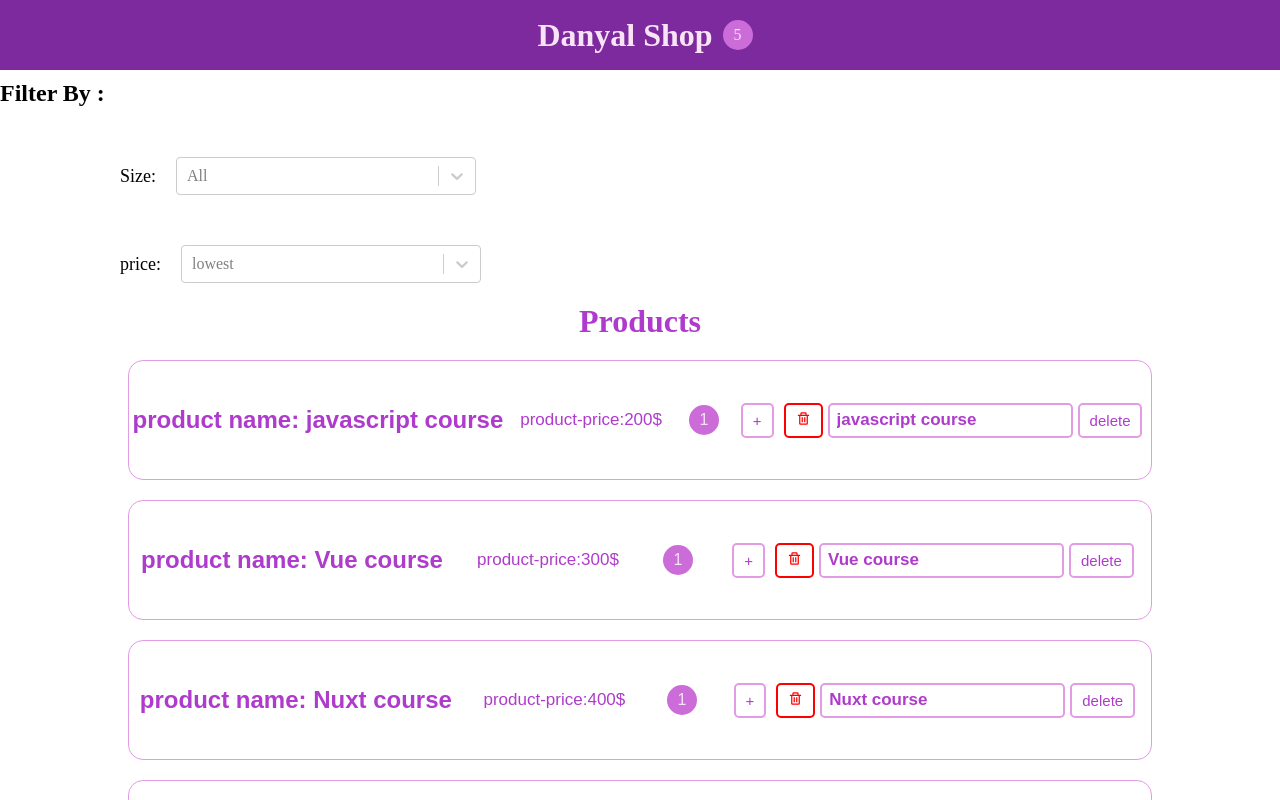
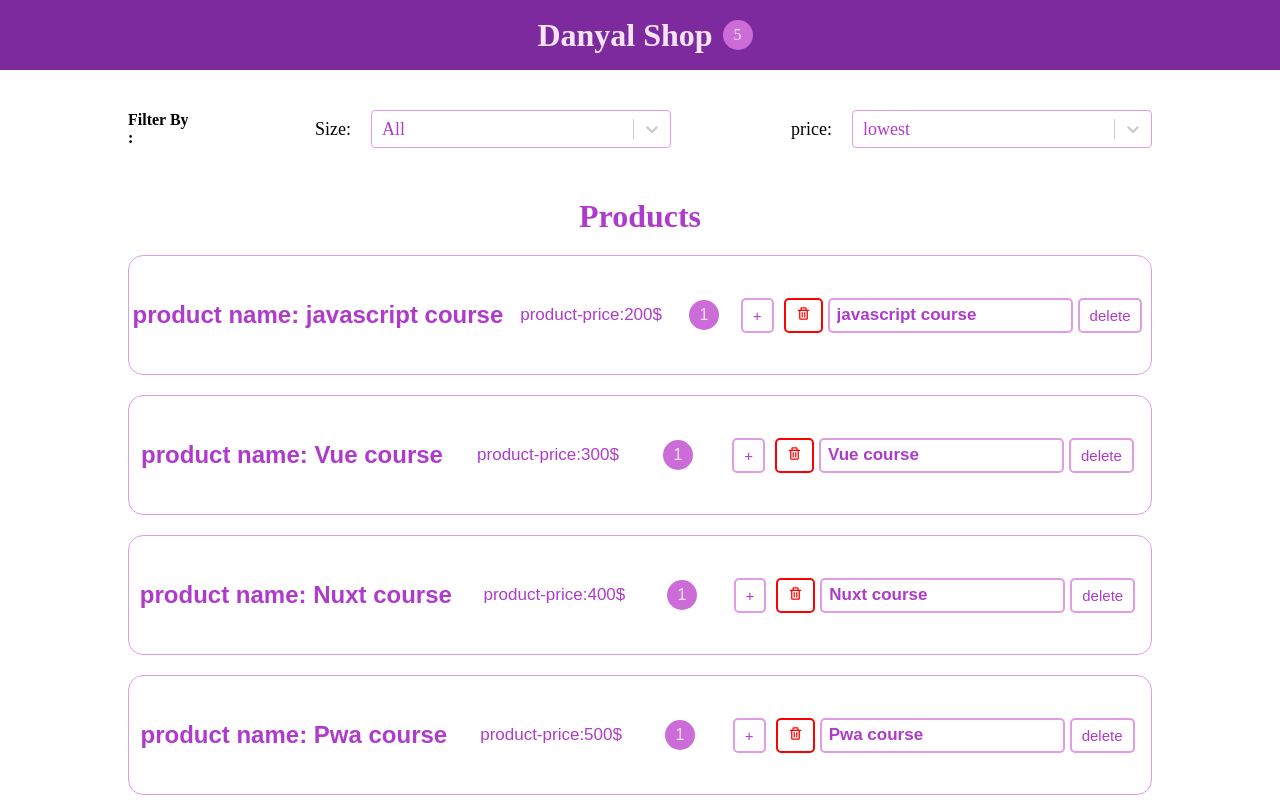
Before and after one commit to danyalbani240/learning-react, a React (Create React App) app: page / in a window 1280 px wide. Shown: the top 800 px of the page. Built offline with nearby package versions, Linux system fonts and the light colour scheme.

Commit message:
drop downs style change

```diff
--- a/src/Filter/Filter.js
+++ b/src/Filter/Filter.js
@@ -26,10 +26,6 @@ const Filter = () => {
 			selectedOption: selectedOption.value,
 		});
 	};
-	// useEffect(() => {
-	// 	if (sort !== "") {
-	// 	}
-	// }, [sort]);
 	const options = [
 		{
 			label: "All",
@@ -49,18 +45,39 @@ const Filter = () => {
 		},
 		,
 	];
+	const theme = (theme) => ({
+		...theme,
+		colors: {
+			...theme.colors,
+			primary25: "#F2CCF0",
+		},
+	});
+	const style = {
+		control: (base) => ({
+			...base,
+			borderColor: "#E29CE5",
+		}),
+		placeholder: (base) => ({
+			...base,
+			color: "#AE3BCB",
+			fontSize: "18px",
+		}),
+	};
 	return (
 		<div className={styles.filterContainer}>
-			<h2>Filter By :</h2>
+			<h4>Filter By :</h4>
 			<div className={styles.size}>
 				<p>Size:</p>
 				<div className={styles.selectContainer}>
 					<Select
+						defaultValue={"All"}
+						styles={style}
 						options={options}
 						onChange={changeHandler}
 						value={value}
 						isSearchable={false}
 						placeholder={value}
+						theme={theme}
 					/>
 				</div>
 			</div>
@@ -68,6 +85,7 @@ const Filter = () => {
 				<p>price:</p>
 				<div className={styles.selectContainer}>
 					<Select
+						styles={style}
 						options={[
 							{
 								label: "lowest",
@@ -82,6 +100,7 @@ const Filter = () => {
 						value={sort}
 						isSearchable={false}
 						placeholder={sort}
+						theme={theme}
 					/>
 				</div>
 			</div>
--- a/src/Filter/filter.module.css
+++ b/src/Filter/filter.module.css
@@ -1,16 +1,15 @@
 .filterContainer{
 
-        margin: 10px 0;
-        width: 100%;
+        margin: 40px auto;
         display: flex;
-        flex-direction: column;
-
+    width: 80%;
+    justify-content: space-between;
+    align-items: center;
 }
 .size{
         display: flex;
         align-items: center ;
         margin-left: 120px;
-        margin-top: 50px ;
 }
 .size p{
     font-size: 18px;
```
